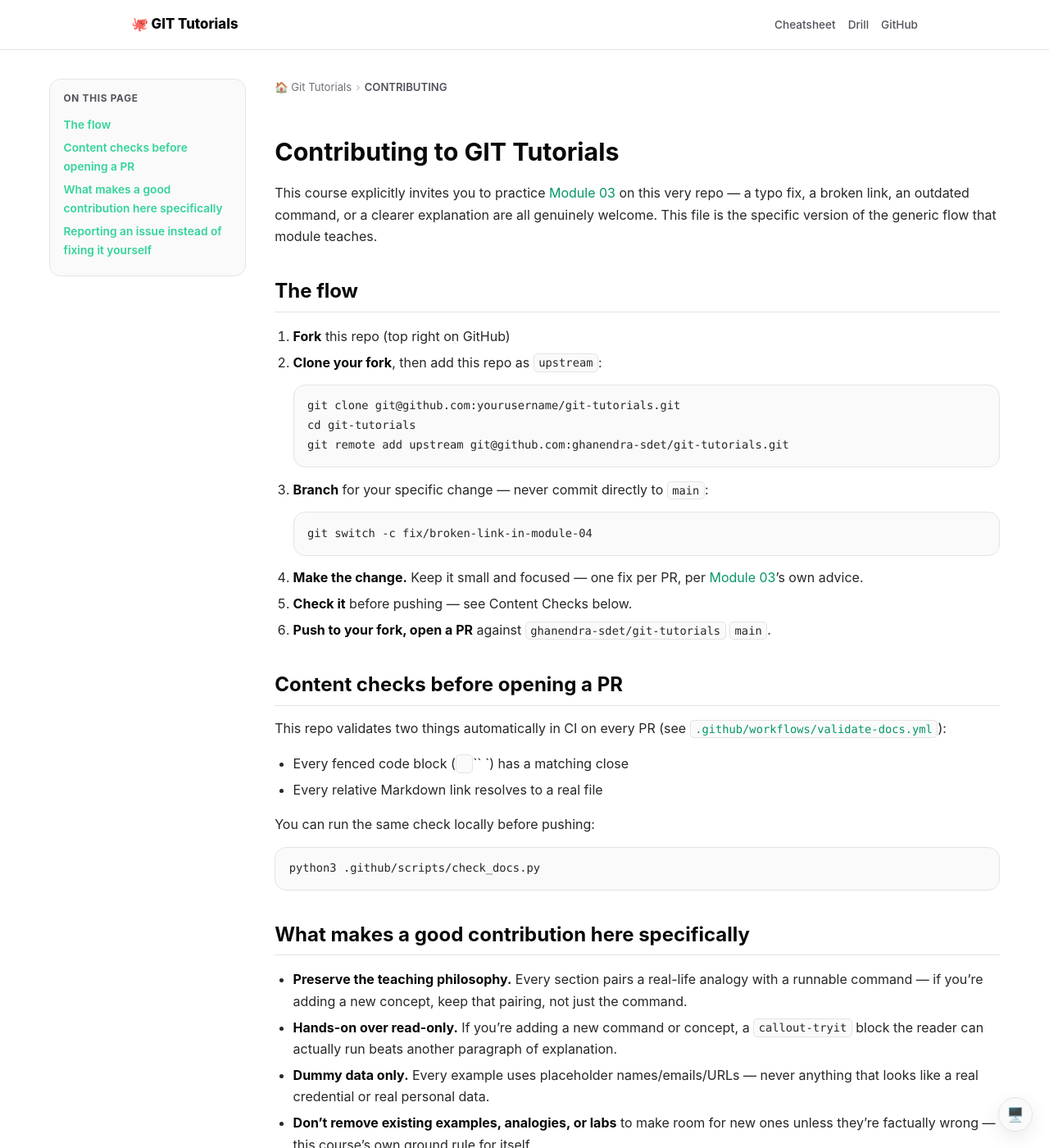
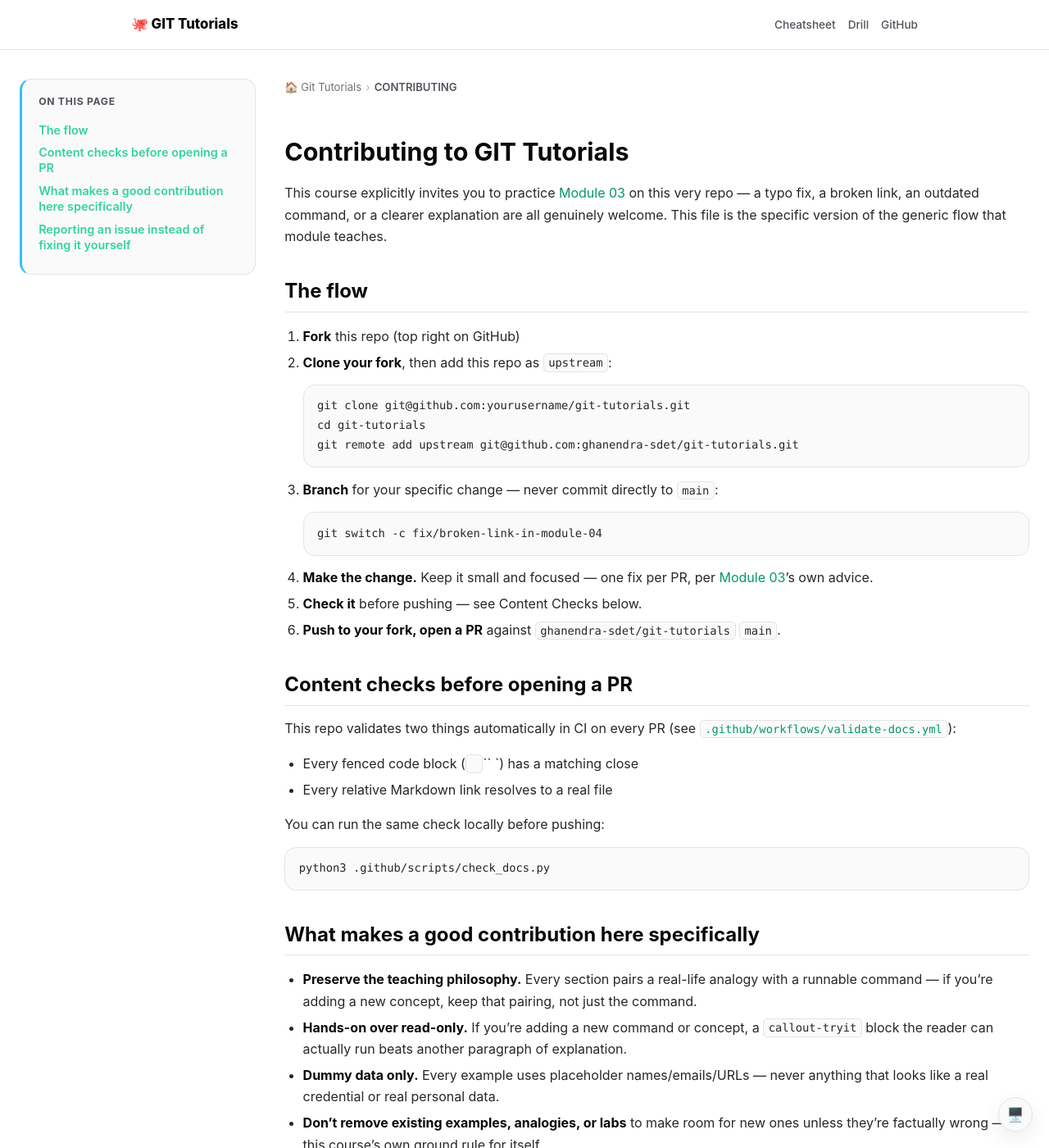
Before and after one commit to ghanendra-sdet/git-tutorials, a Jekyll site: the page built from CONTRIBUTING.md, in a window 1280 px wide and 1400 px high. Shown: the whole window at 82% size. Built offline with Jekyll 4.4.1, drawn with Linux system fonts in a browser that asks for light colours.

Commit message:
style: widen and redesign the left TOC sidebar panel

```diff
--- a/assets/css/custom.css
+++ b/assets/css/custom.css
@@ -393,10 +393,10 @@ img[src*="shields.io"] { vertical-align: middle; }
 
 .page-wrap {
   flex: 1;
-  max-width: 1200px;
+  max-width: 1360px;
   width: 100%;
   margin: 0 auto;
-  padding: 2.2em 1.25em 4em;
+  padding: 2.2em 1.5em 4em;
 }
 
 .page-grid {
@@ -491,9 +491,12 @@ img[src*="shields.io"] { vertical-align: middle; }
 .toc-sidebar { margin: 0; }
 
 @media (min-width: 1000px) {
-  /* Desktop: real left sidebar, sticky, own grid column */
+  /* Desktop: a wider, more substantial sidebar panel. Same card language as
+     the rest of the site (colored left border, like the callouts) instead
+     of a half-bled app-shell panel, just bigger and with real contrast
+     instead of a near-invisible background tint. */
   .page-grid:has(.toc-sidebar:not(:empty)) {
-    grid-template-columns: 240px minmax(0, 1fr);
+    grid-template-columns: 288px minmax(0, 1fr);
   }
   .toc-sidebar {
     position: sticky;
@@ -501,7 +504,19 @@ img[src*="shields.io"] { vertical-align: middle; }
     max-height: calc(100vh - 8rem);
     overflow-y: auto;
   }
-  .toc-sidebar .toc-box { margin: 0; }
+
+  .toc-sidebar .toc-box {
+    background: var(--color-bg-elevated);
+    border: 1px solid var(--color-border);
+    border-left: 3px solid var(--sky-400);
+    border-radius: var(--radius-lg);
+    padding: 1.2em 1.4em;
+    margin: 0;
+    font-size: 0.9rem;
+  }
+  .toc-sidebar .toc-box summary { font-size: 0.76rem; }
+  .toc-sidebar .toc-box ul { margin-top: 1em; }
+  .toc-sidebar .toc-box li { margin: 0.55em 0; line-height: 1.35; }
   /* On desktop it's a persistent sidebar, not a disclosure widget */
   .toc-sidebar .toc-box summary { pointer-events: none; }
   .toc-sidebar .toc-box summary::-webkit-details-marker { display: none; }
```
